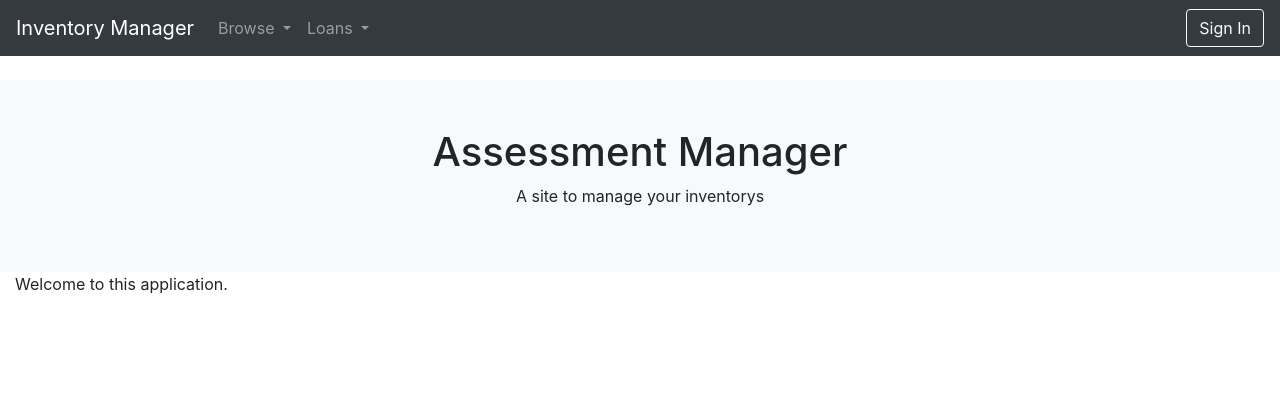
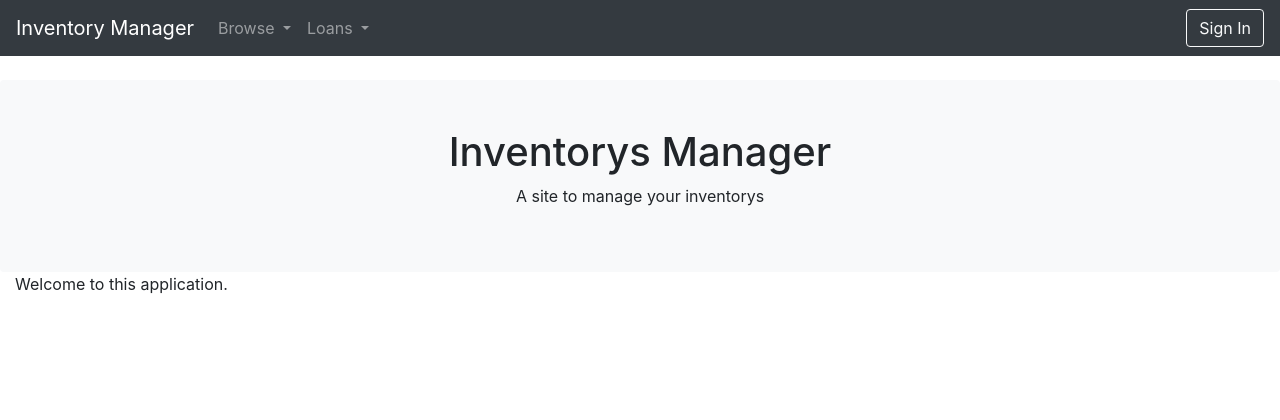
Before and after one commit to finlay-ab/Inventory-Manager, a Flask app: page / in a window 1280 px wide. Shown: the top 420 px of the page. Run offline with Flask 3, Linux system fonts and the light colour scheme; some libraries are stand-ins or nearby versions.

Commit message:
fixed typo

```diff
--- a/app/templates/shared/base.html
+++ b/app/templates/shared/base.html
@@ -14,7 +14,7 @@
 
       <header>
               <div class="mt-4 p-5 bg-light rounded text-center">
-            <h1>Assessment Manager</h1>
+            <h1>Inventorys Manager</h1>
             <p>A site to manage your inventorys</p>
           </div>
       </header>
```
